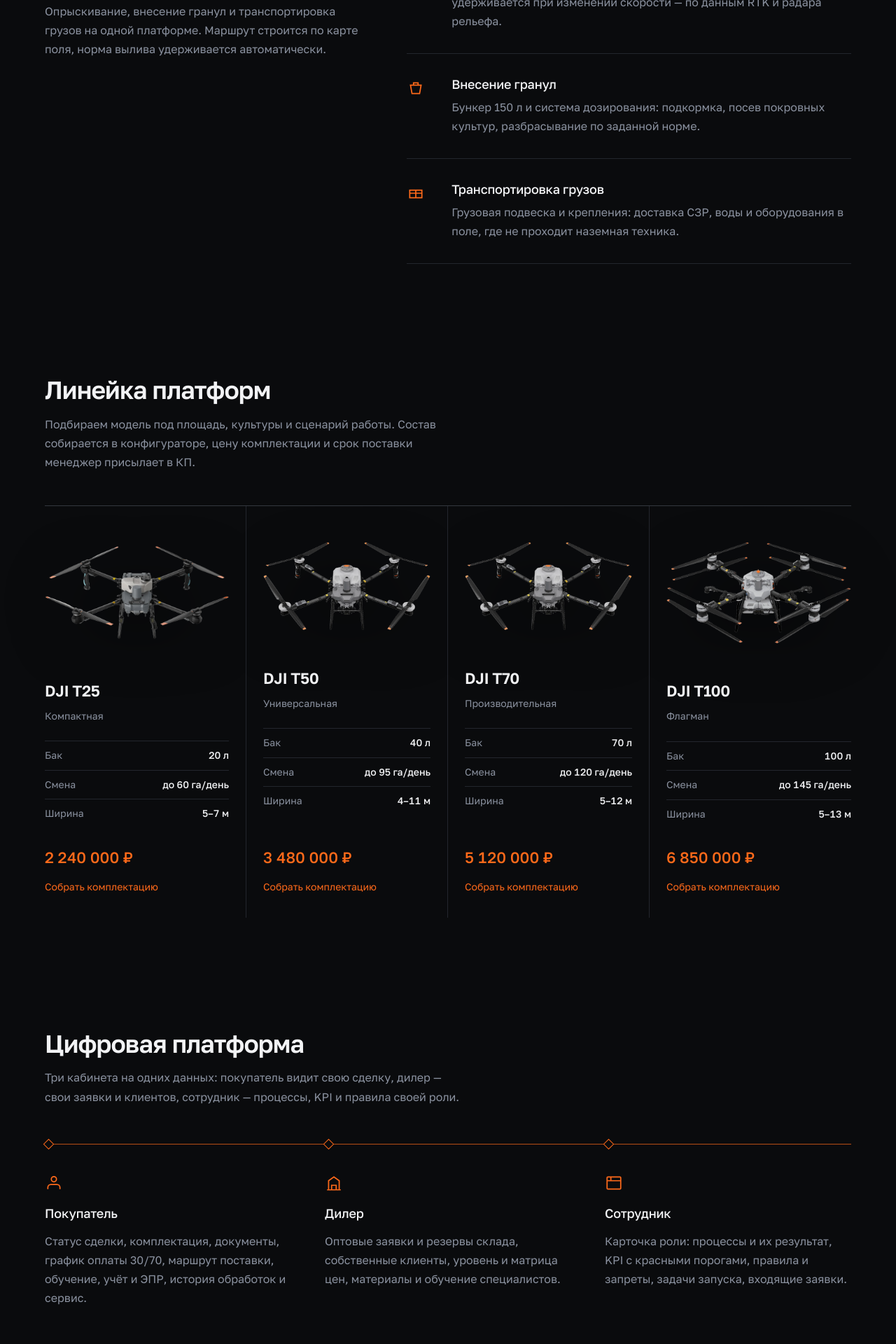
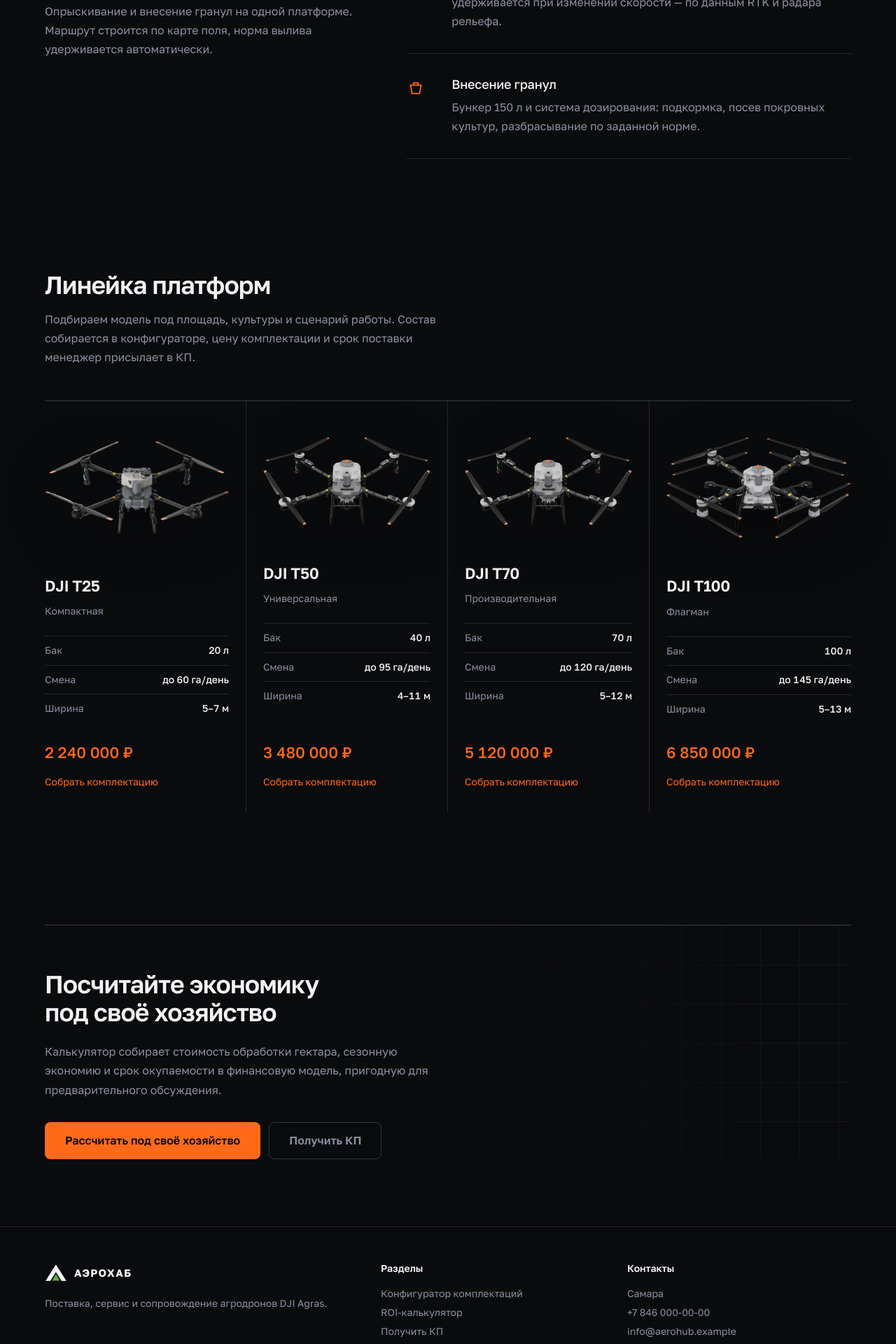
Before and after one commit to Chesssmaestro/aerohub, a FastAPI app: page / in a window 1280 px wide. Shown: the part 1160-3080 px from the top of the page at 70% size. Run offline with FastAPI, Linux system fonts and the light colour scheme; some libraries are stand-ins or nearby versions; some web fonts are replaced.

Commit message:
finaaaaal

```diff
--- a/app/static/css/app.css
+++ b/app/static/css/app.css
@@ -229,19 +229,6 @@ input, select, textarea{caret-color:var(--accent);accent-color:var(--accent);}
 .model .m-price{font-family:var(--font-brand);font-size:var(--fs-h3);font-weight:500;margin-top:auto;padding-top:var(--sp-5);font-variant-numeric:tabular-nums;}
 .model .link-accent{margin-top:var(--sp-3);align-self:flex-start;}
 
-/* «Платформа»: три кабинета как узлы одной линии данных */
-.sec-platform{padding-top:var(--sp-8);}
-.platform-head{max-width:760px;margin-bottom:var(--sp-7);}
-.platform-head p{margin-top:var(--sp-4);}
-.data-line{position:relative;}
-.dl-rail{position:absolute;left:0;right:0;top:5px;height:1px;background:var(--accent-dim);transform-origin:left;}
-.dl-nodes{list-style:none;display:grid;grid-template-columns:repeat(3,minmax(0,1fr));gap:var(--sp-7);}
-.dl-node{position:relative;padding-top:var(--sp-7);}
-.dl-dot{position:absolute;left:0;top:0;width:11px;height:11px;background:var(--bg);border:1.5px solid var(--accent);transform:rotate(45deg);}
-.dl-node .t-ico{margin-bottom:var(--sp-4);}
-.dl-node h3{font-size:var(--fs-h3);font-weight:500;letter-spacing:-0.01em;}
-.dl-node p{margin-top:var(--sp-3);font-size:var(--fs-body);color:var(--text-muted);line-height:1.7;max-width:44ch;}
-
 /* Финальный призыв: без панели и свечения — высказывание на линии, справа фрагмент поля */
 .sec-cta{padding:var(--sp-8) 0 var(--sp-9);}
 .cta-band{position:relative;overflow:hidden;border-top:1px solid var(--line-bright);padding:var(--sp-8) 0 0;
@@ -275,10 +262,6 @@ input, select, textarea{caret-color:var(--accent);accent-color:var(--accent);}
   .fig:nth-child(3){padding-left:0;border-left:none;}
   .fig:nth-child(n+3){margin-top:var(--sp-5);}
   .sec{padding:var(--sp-8) 0;}
-  .dl-rail{left:5px;right:auto;top:0;bottom:0;width:1px;height:auto;transform-origin:top;}
-  .dl-nodes{grid-template-columns:1fr;gap:var(--sp-6);}
-  .dl-node{padding:0 0 0 var(--sp-6);}
-  .dl-dot{top:4px;}
 }
 /* На телефоне линейка — горизонтальная лента со снапом, а не четыре экрана подряд */
 @media(max-width:700px){
@@ -1009,7 +992,7 @@ h1,h2,h3,.display{font-family:var(--font-display);font-weight:600;letter-spacing
 .roi-top h1{font-size:clamp(1.75rem, 1.1rem + 2vw, 3rem);line-height:1.08;letter-spacing:-0.025em;}
 .sec h2, .cta-band h2{font-size:clamp(1.625rem, 1.1rem + 1.4vw, 2.5rem);letter-spacing:-0.025em;}
 .page-head h1, .role-head h1, .part-title{font-size:clamp(1.5rem, 1.15rem + 1vw, 2.125rem);letter-spacing:-0.02em;}
-.work-row h3, .dl-node h3, .portal-card h3{font-family:var(--font-display);font-size:1.125rem;font-weight:500;letter-spacing:-0.01em;}
+.work-row h3, .portal-card h3{font-family:var(--font-display);font-size:1.125rem;font-weight:500;letter-spacing:-0.01em;}
 .block-head h2, .roi-panel-title{font-family:var(--font-display);font-size:1.0625rem;font-weight:600;letter-spacing:-0.01em;}
 .org-id b{font-family:var(--font-display);font-size:1.0625rem;}
 
--- a/app/static/js/motion.js
+++ b/app/static/js/motion.js
@@ -31,7 +31,7 @@
     gsap.ticker.add((time) => lenis.raf(time * 1000));
     gsap.ticker.lagSmoothing(0);
 
-    // Ссылки меню вида «/#platform» на этой же странице — плавно, с отступом под шапку
+    // Ссылки меню вида «/#spraying» на этой же странице — плавно, с отступом под шапку
     // из scroll-margin-top в CSS, чтобы нативный и плавный переходы совпадали.
     document.addEventListener('click', (e) => {
       const a = e.target.closest('a[href*="#"]');
@@ -146,16 +146,6 @@
     }
   }
 
-  /* Линия данных «Платформы» вытягивается раньше узлов */
-  const rail = document.querySelector('.dl-rail');
-  if (rail && ScrollTrigger) {
-    const vertical = window.matchMedia('(max-width: 900px)').matches;
-    gsap.fromTo(rail, vertical ? { scaleY: 0 } : { scaleX: 0 }, {
-      scaleX: 1, scaleY: 1, duration: 0.9, ease: 'power2.inOut',
-      scrollTrigger: { trigger: rail, start: 'top 85%', once: true },
-    });
-  }
-
   /* ---------- Кабинеты: только лёгкое появление контента ---------- */
   const cabinet = $$('main.emain > *');
   if (cabinet.length) {
--- a/app/templates/public/index.html
+++ b/app/templates/public/index.html
@@ -51,7 +51,7 @@
   <div class="pub-wrap work">
     <header class="work-head" data-reveal>
       <h2>Интеллектуальная обработка</h2>
-      <p>Опрыскивание, внесение гранул и транспортировка грузов на одной платформе.
+      <p>Опрыскивание и внесение гранул на одной платформе.
          Маршрут строится по карте поля, норма вылива удерживается автоматически.</p>
     </header>
     <ul class="work-list">
@@ -66,12 +66,6 @@
         <h3>Внесение гранул</h3>
         <p>Бункер 150 л и система дозирования: подкормка, посев покровных культур, разбрасывание
            по заданной норме.</p>
-      </li>
-      <li class="work-row" id="cargo" data-reveal>
-        <div class="t-ico"><svg viewBox="0 0 24 24" fill="none" width="26" height="26" aria-hidden="true" focusable="false"><rect x="4" y="8" width="16" height="10" stroke="currentColor" stroke-width="1.6"/><path d="M4 12h16M12 8v10" stroke="currentColor" stroke-width="1.6"/></svg></div>
-        <h3>Транспортировка грузов</h3>
-        <p>Грузовая подвеска и крепления: доставка СЗР, воды и оборудования в поле, где не проходит
-           наземная техника.</p>
       </li>
     </ul>
   </div>
@@ -103,42 +97,6 @@
   </div>
 </section>
 
-<section class="sec sec-platform" id="platform">
-  <div class="pub-wrap">
-    <header class="platform-head" data-reveal>
-      <h2>Цифровая платформа</h2>
-      <p>Три кабинета на одних данных: покупатель видит свою сделку, дилер — свои заявки и клиентов,
-         сотрудник — процессы, KPI и правила своей роли.</p>
-    </header>
-    <div class="data-line">
-      <span class="dl-rail" aria-hidden="true"></span>
-      <ul class="dl-nodes">
-        <li class="dl-node" data-reveal>
-          <span class="dl-dot" aria-hidden="true"></span>
-          <div class="t-ico"><svg viewBox="0 0 24 24" fill="none" width="26" height="26" aria-hidden="true" focusable="false"><path d="M4 20v-2a4 4 0 014-4h8a4 4 0 014 4v2" stroke="currentColor" stroke-width="1.6"/><circle cx="12" cy="7" r="3.4" stroke="currentColor" stroke-width="1.6"/></svg></div>
-          <h3>Покупатель</h3>
-          <p>Статус сделки, комплектация, документы, график оплаты 30/70, маршрут поставки, обучение,
-             учёт и ЭПР, история обработок и сервис.</p>
-        </li>
-        <li class="dl-node" data-reveal>
-          <span class="dl-dot" aria-hidden="true"></span>
-          <div class="t-ico"><svg viewBox="0 0 24 24" fill="none" width="26" height="26" aria-hidden="true" focusable="false"><path d="M3 21h18M5 21V9l7-5 7 5v12M9 21v-6h6v6" stroke="currentColor" stroke-width="1.6"/></svg></div>
-          <h3>Дилер</h3>
-          <p>Оптовые заявки и резервы склада, собственные клиенты, уровень и матрица цен,
-             материалы и обучение специалистов.</p>
-        </li>
-        <li class="dl-node" data-reveal>
-          <span class="dl-dot" aria-hidden="true"></span>
-          <div class="t-ico"><svg viewBox="0 0 24 24" fill="none" width="26" height="26" aria-hidden="true" focusable="false"><rect x="3" y="4" width="18" height="16" rx="1" stroke="currentColor" stroke-width="1.6"/><path d="M3 9h18M8 4v5" stroke="currentColor" stroke-width="1.6"/></svg></div>
-          <h3>Сотрудник</h3>
-          <p>Карточка роли: процессы и их результат, KPI с красными порогами, правила и запреты,
-             задачи запуска, входящие заявки.</p>
-        </li>
-      </ul>
-    </div>
-  </div>
-</section>
-
 <section class="sec sec-cta">
   <div class="pub-wrap">
     <div class="cta-band" data-reveal>
--- a/app/templates/public_base.html
+++ b/app/templates/public_base.html
@@ -10,11 +10,9 @@
   </button>
   <ul class="pubnav-menu" id="pub-menu">
     <li><a href="/#spraying" class="{{ 'active' if active == 'spraying' }}">Обработка полей</a></li>
-    <li><a href="/#cargo" class="{{ 'active' if active == 'cargo' }}">Транспортировка</a></li>
     <li><a href="/parts" class="{{ 'active' if active == 'parts' }}">Запчасти</a></li>
     <li><a href="/configurator" class="{{ 'active' if active == 'configurator' }}">Конфигуратор</a></li>
     <li><a href="/roi" class="{{ 'active' if active == 'roi' }}">ROI-калькулятор</a></li>
-    <li><a href="/#platform" class="{{ 'active' if active == 'platform' }}">Платформа</a></li>
     <li><a href="/kp" class="{{ 'active' if active == 'kp' }}">Получить КП</a></li>
     <li class="only-mobile">
       <a href="{{ user.home_url if user else '/login' }}">Личный кабинет</a>
```
